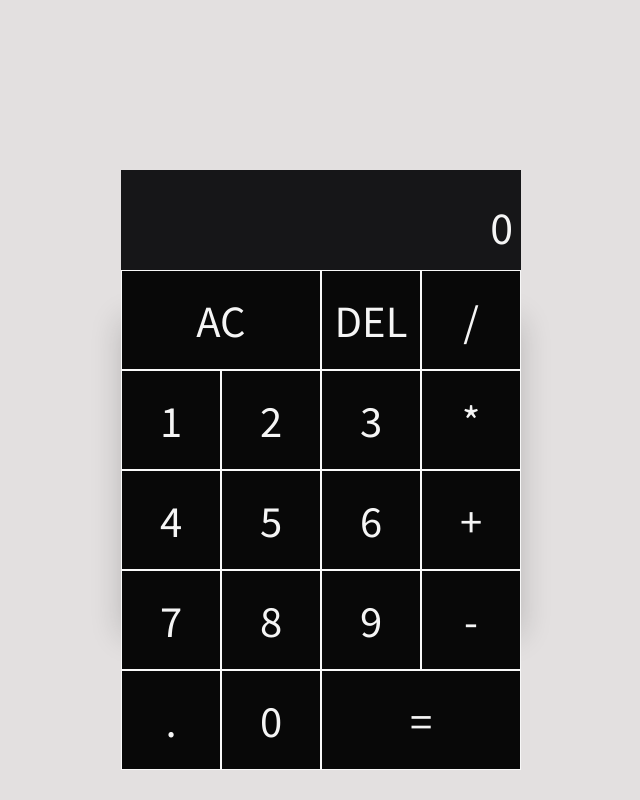
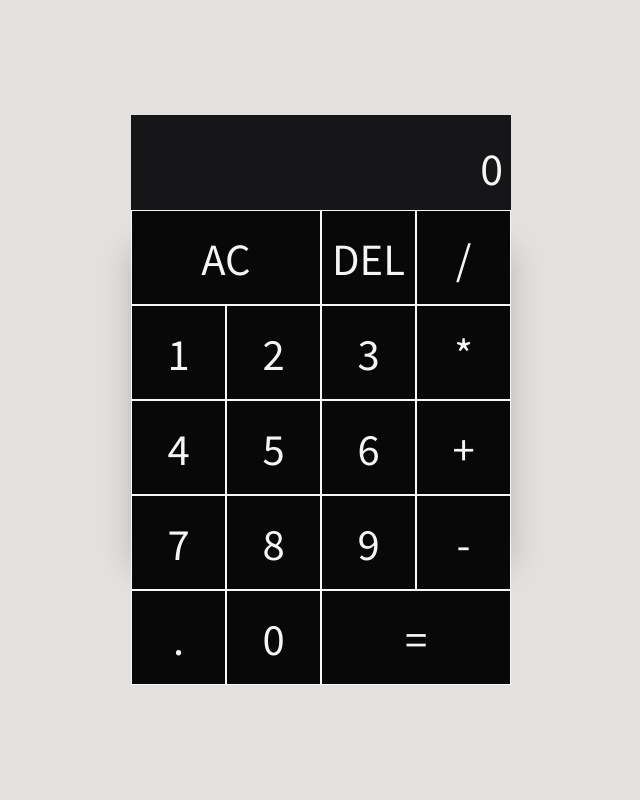
Before and after one commit to chiahao-codes/calculator, a website: page index.html in a window 1280 px wide. Shown: the whole page, without its empty margins (319-959 px from the left). Drawn offline with Linux system fonts and the light colour scheme; a web font is replaced by a local one.

Commit message:
commit main

```diff
--- a/style.css
+++ b/style.css
@@ -98,10 +98,8 @@ body {
 
 @media screen and (min-width: 451px) {
   .calculator_grid {
-    top:10%;
-    bottom:10%;
-    grid-template-columns: repeat(4, 100px);
-    grid-template-rows: repeat(6, minmax(100px, auto));
+    grid-template-columns: repeat(4, 95px);
+    grid-template-rows: repeat(6, minmax(95px, auto));
   }
   .output .previous_operand {
     font-size: 38px;
```
